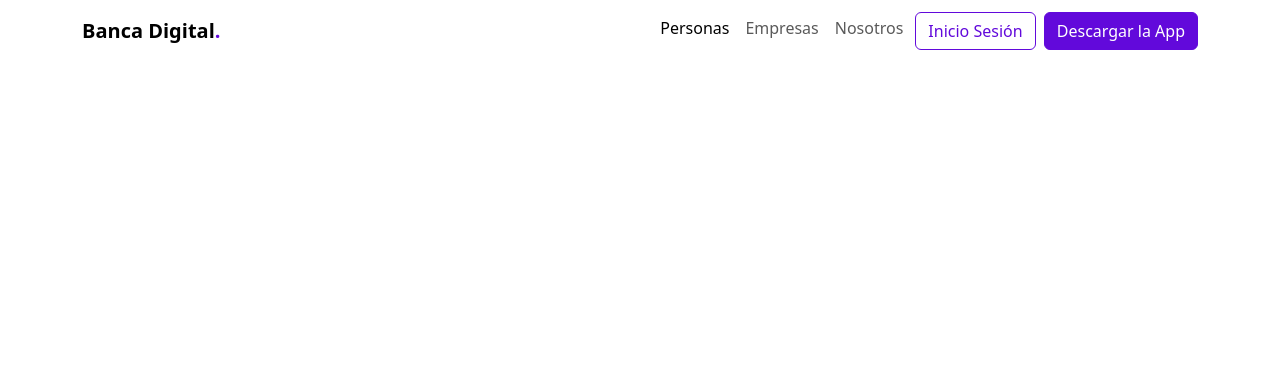
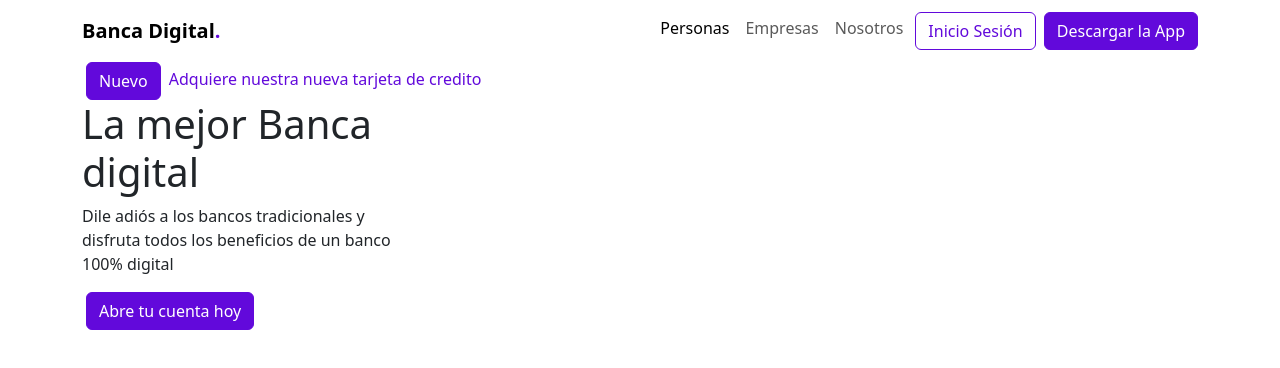
Before and after one commit to Perezjhon/Banca_Digital, a plain HTML site: page index.html in a window 1280 px wide. Drawn offline with nearby package versions, Linux system fonts and the light colour scheme.

Commit message:
falta todo

```diff
--- a/css/style.css
+++ b/css/style.css
@@ -26,4 +26,7 @@
 
     }
 
+.texto{
+    color: var(--primary);
 }
+}
--- a/index.html
+++ b/index.html
@@ -7,7 +7,7 @@
     <title>Banca Digital</title>
     <link href="https://cdn.jsdelivr.net/npm/bootstrap@5.3.3/dist/css/bootstrap.min.css" rel="stylesheet" integrity="sha384-QWTKZyjpPEjISv5WaRU9OFeRpok6YctnYmDr5pNlyT2bRjXh0JMhjY6hW+ALEwIH" crossorigin="anonymous">
   </head>
-  <body>
+  <div>
 
     <!-- menu -->
     <nav class="navbar navbar-expand-lg">
@@ -37,6 +37,42 @@
       </nav>
     <!-- fin menu-->
 
+    <!--boton nuevo-->
+    <div class="container">
+      <div class="col">
+      <a class="btn btn-primary mx-1">Nuevo </a><span class="texto"> Adquiere nuestra nueva tarjeta de credito</span>
+    </div>
+  </div>
+</div>
+<!--fin boton nuevo-->
+
+<!--titulo-->
+<div class="container">
+<div class="col">
+<h1><a class="fw-bold"></a>La mejor Banca <br>digital</h1>
+<p>Dile adiós a los bancos tradicionales y<br>
+disfruta todos los beneficios de un banco
+<br>100% digital</p>
+
+</div>
+</div>
+<!--fin de titulo-->
+
+<!--boton 2-->
+<div class="container">
+  <div class="col">
+  <a class="btn btn-primary mx-1">Abre tu cuenta hoy</a>
+</div>
+</div>
+</div>
+</div>
+<!--fin boton 2-->
+
+
+
+
+
+
     <h1></h1>
     <script src="https://cdn.jsdelivr.net/npm/bootstrap@5.3.3/dist/js/bootstrap.bundle.min.js" integrity="sha384-YvpcrYf0tY3lHB60NNkmXc5s9fDVZLESaAA55NDzOxhy9GkcIdslK1eN7N6jIeHz" crossorigin="anonymous"></script>
   </body>
```
